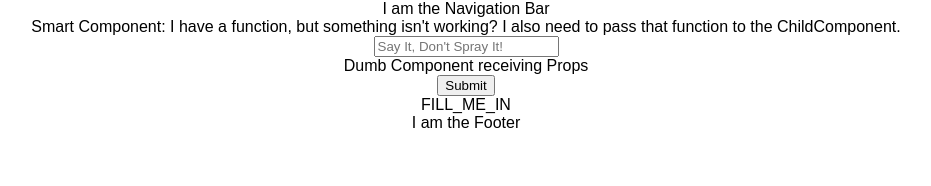
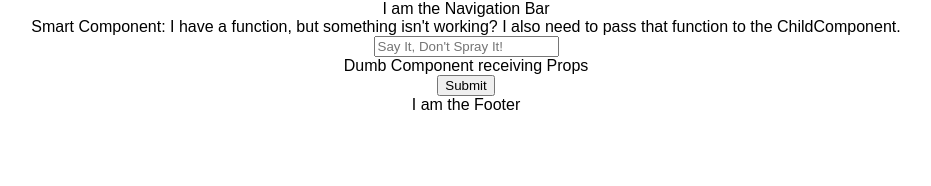
Before and after one commit to ajclose/props-children-functions, a React (Create React App) app: page / in a window 1280 px wide. Shown: the top 186 px of the page, without its empty margins (174-1105 px from the left). Built offline with nearby package versions, Linux system fonts and the light colour scheme.

Commit message:
Hook up submit event handler

```diff
--- a/src/components/App.js
+++ b/src/components/App.js
@@ -19,9 +19,6 @@ class Footer extends Component {
 }
 
 class BaseLayout extends Component {
-  // constructor(props) {
-  //   super(props)
-  // }
   render() {
     return (
       <div className="base">
@@ -40,7 +37,8 @@ class ParentComponent extends Component {
 
     //we are really in a *bind* here.... :)
     //fix it...
-
+    this.handleInput = this.handleInput.bind(this)
+    this.handleSubmit = this.handleSubmit.bind(this)
     //state lives here
     this.state = {
       whatToSay: "",
@@ -69,8 +67,8 @@ class ParentComponent extends Component {
           <input onChange={this.handleInput} type="text" placeholder="Say It, Don't Spray It!" />
         </div>
         <div>
-          <ChildComponent onClick={"FILL_ME_IN"}/>
-          <DisplayComponent sayWhat={"FILL_ME_IN"} />
+          <ChildComponent onClick={this.handleSubmit}/>
+          <DisplayComponent sayWhat={this.state.whatToSay} />
         </div>
       </div>
     );
```
